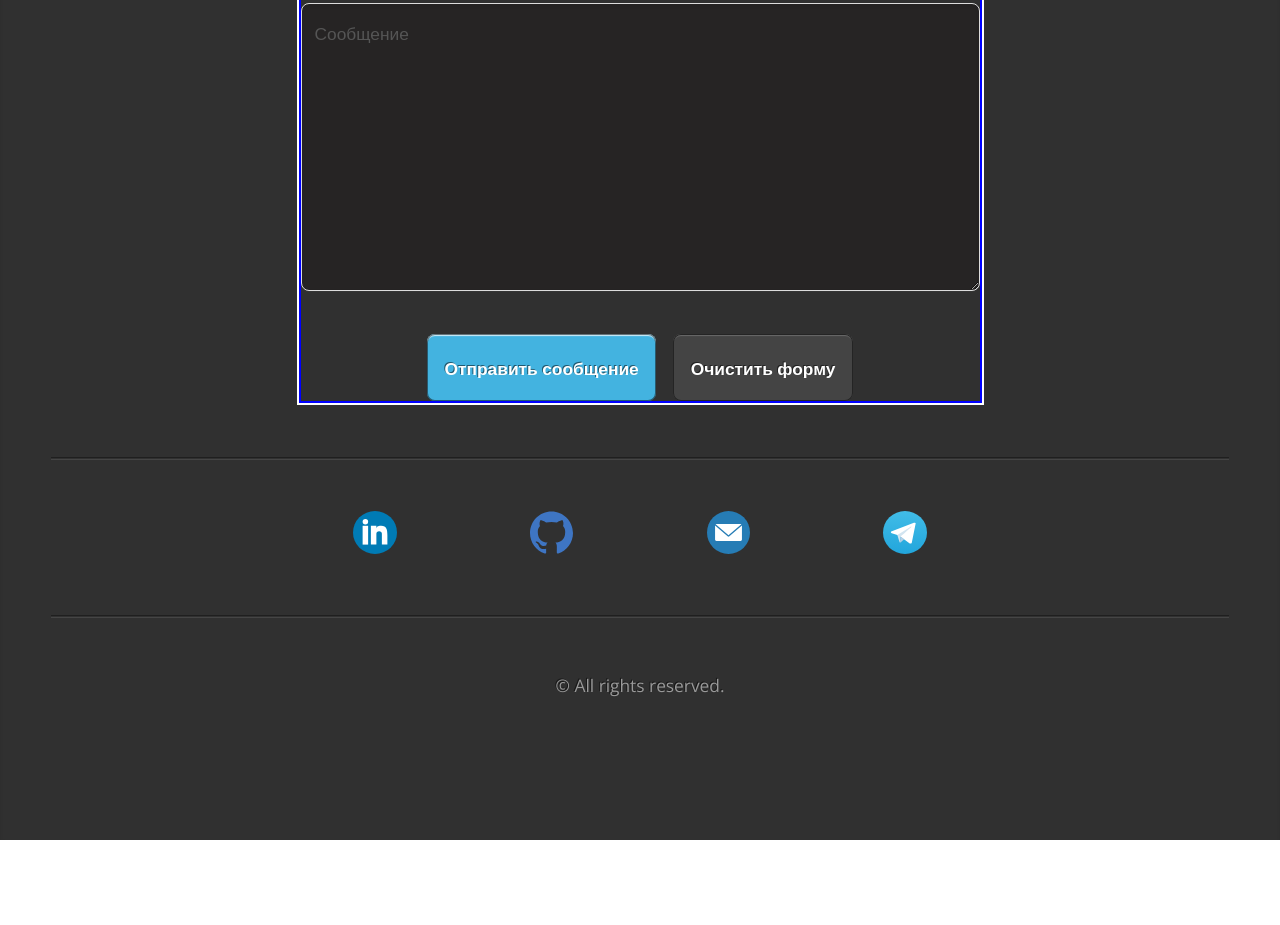
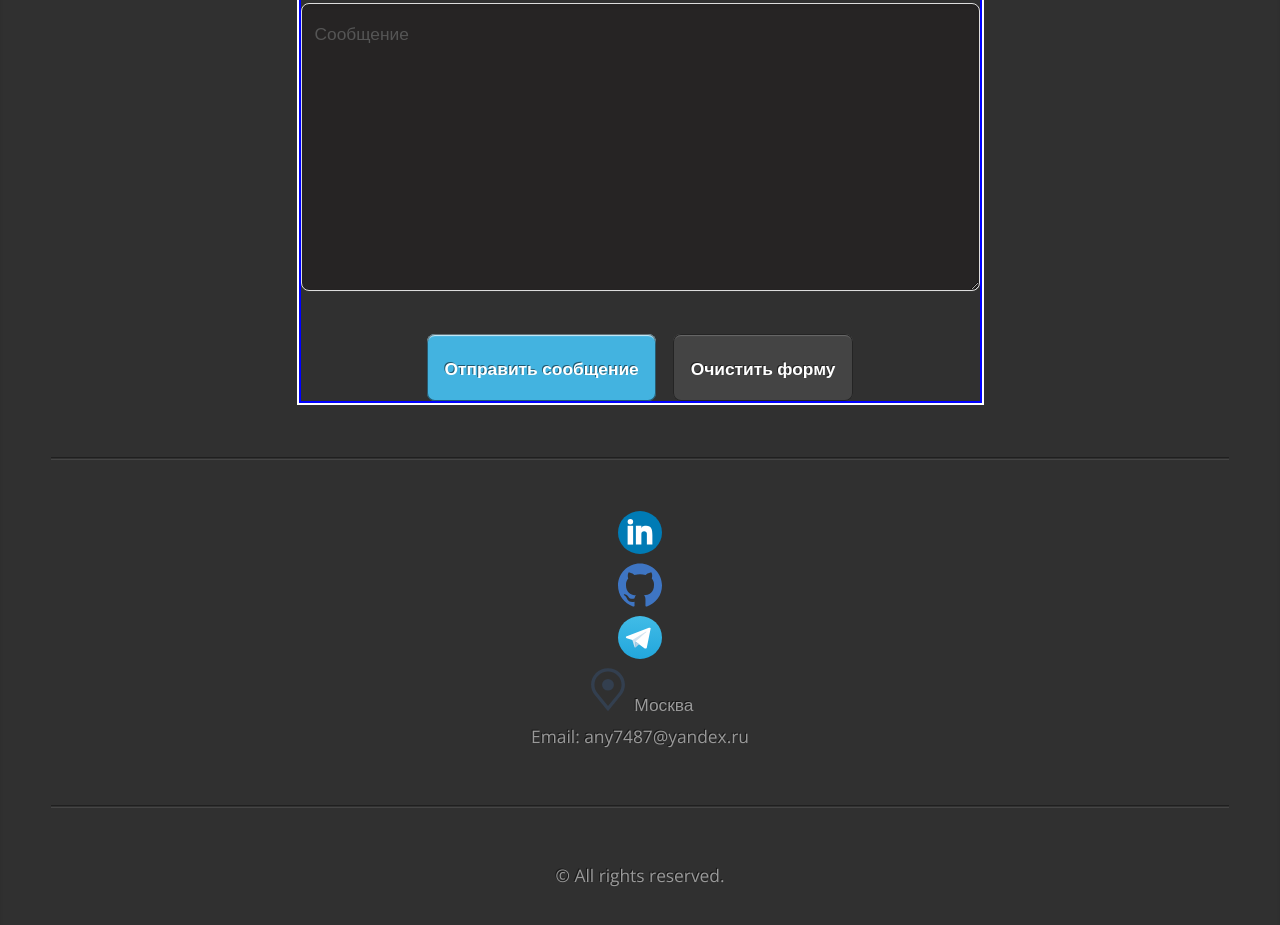
Before and after one commit to AnnaAlexandrova1/my-resume, a website built with webpack: page src/index.html in a window 1280 px wide. Shown: the part 2082-3007 px from the top of the page. Before the commit the page ends 2922 px from the top, so only its background shows below. Built offline with nearby package versions, Linux system fonts and the light colour scheme.

Commit message:
требует доработок

```diff
--- a/src/index.html
+++ b/src/index.html
@@ -98,24 +98,27 @@
      <div class="contаct-container">
         <ul class="social">
           <li class="box1">
-            <a href="https://www.linkedin.com/in/%D0%B0%D0%BD%D0%BD%D0%B0-%D0%B0%D0%BB%D0%B5%D0%BA%D1%81%D0%B0%D0%BD%D0%B4%D1%80%D0%BE%D0%B2%D0%B0-512b861b1/"><span>linkedin</span>
+            <a href="https://www.linkedin.com/in/%D0%B0%D0%BD%D0%BD%D0%B0-%D0%B0%D0%BB%D0%B5%D0%BA%D1%81%D0%B0%D0%BD%D0%B4%D1%80%D0%BE%D0%B2%D0%B0-512b861b1/">
+              <span class="desc-invisible">linkedin</span>
               <img src="images/linkedin_icon.svg" alt="">
             </a>
           </li>
           <li class="'box2">
-            <a href="https://github.com/AnnaAlexandrova1"><span>Github</span>
+            <a href="https://github.com/AnnaAlexandrova1"><span class="desc-invisible">Github</span>
               <img src="images/github_icon.svg" alt="">
             </a>
           </li>
           <li class="'box3">
-            <a href="#"><span>Email</span>
-              <img src="images/mail_icon.svg" alt="">
+            <a href="https://t.me/any7487"><span class="desc-invisible">Telegram</span>
+              <img src="images/telegram_icon.svg" alt="">
             </a>
           </li>
           <li class="'box4">
-            <a href="#"><span>Telegram</span>
-              <img src="images/telegram_icon.svg" alt="">
-            </a>
+            <img src="images/location_icon.svg" alt="">
+            <span class="description">Москва</span>
+          </li>
+          <li class="'box5">
+            <span class="description">Email: any7487@yandex.ru</span>
           </li>
         </ul>
      </div>
--- a/src/scss/style.scss
+++ b/src/scss/style.scss
@@ -549,14 +549,11 @@ hr {
 
 .contаct-container {
     .social {
-        padding-left: 20%;
-        padding-right: 20%;
-        display: flex;
-        flex-direction: row;
-        justify-content: space-around;
+        display: grid;
+
     }
 
-    span {
+    .desc-invisible {
         display: none;
     }
 
```
Also changed, not shown: src/images/location_icon.svg (added).
